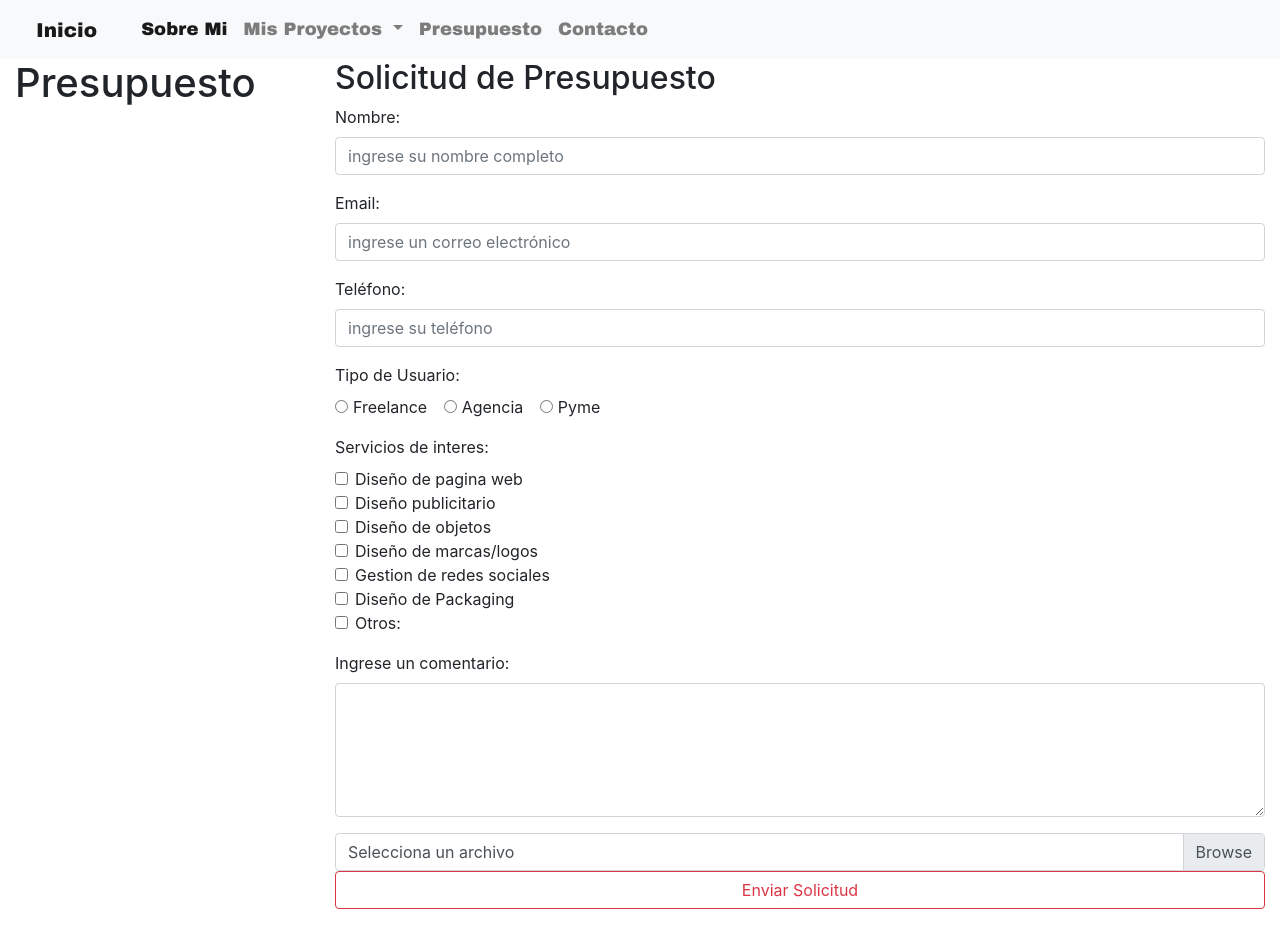
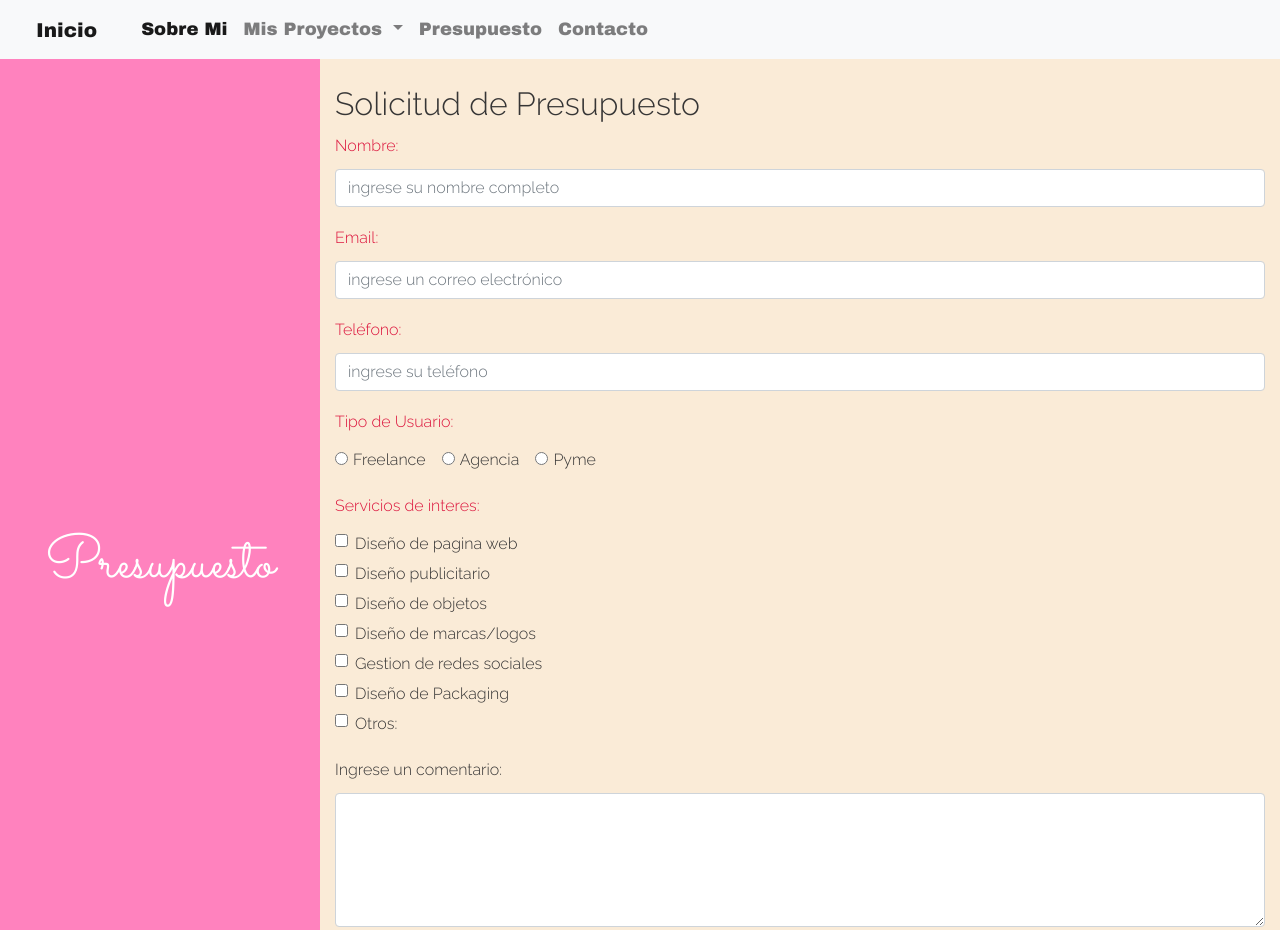
Before and after one commit to vocosCandelaria/PortfolioVocosCandelaria, a plain HTML site: page presupuesto/presupuesto.html in a window 1280 px wide. Shown: the top 930 px of the page. Drawn offline with nearby package versions, Linux system fonts and the light colour scheme.

Commit message:
estilos presupuesto

```diff
--- a/css/estilos.css
+++ b/css/estilos.css
@@ -731,6 +731,39 @@ animation-duration: 1s;
     font-family: "Raleway", sans-serif;
     padding: 4%;
   }
+  /*Estilos de presupuesto*/
+  .contPresupuestoIz {
+    height: auto;
+    background-color: #FF82BE;
+    display: flex;
+    justify-content: center;
+    align-items: center;
+}
+
+.contPresupuestoIz h1{
+    font-family: 'Sacramento', cursive;
+    color: white;
+    font-size: 60px;
+}
+
+.contPresupuestoDer {
+    background-color: antiquewhite;
+    height: auto;
+    padding-left: 8%;
+    padding-right: 4%;
+    padding-top: 2%;
+    padding-bottom: 2%;
+    font-family: 'Raleway', sans-serif;
+    line-height: 30px;
+    color: rgb(54, 53, 53);
+}
+.form__titulo{
+    color: crimson;
+    font-family: "Raleway", sans-serif;
+}
+.botonEnviar{
+    margin-top: 2%;
+}
 
   /*# sourceMappingURL=estilos.css.map */
 
```
